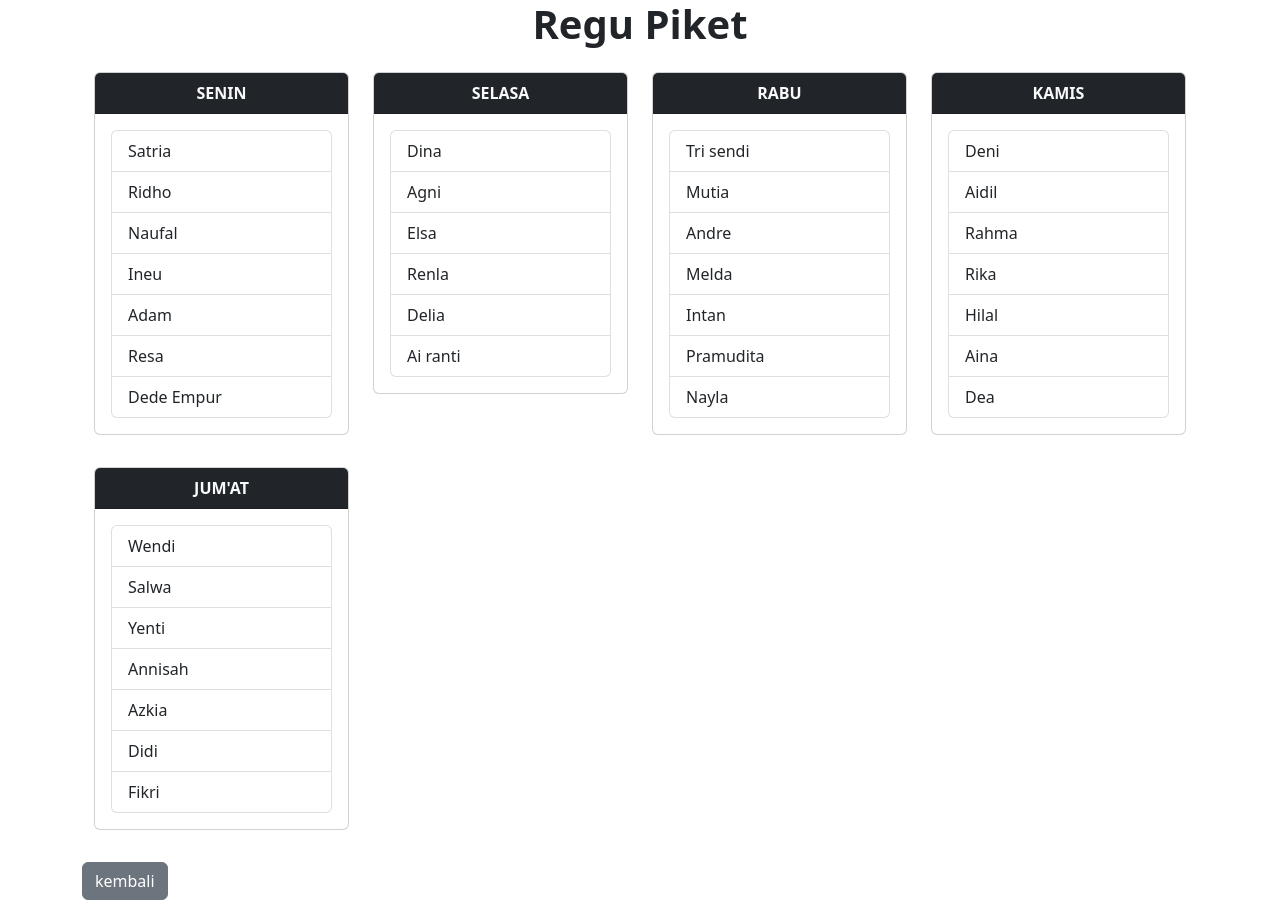
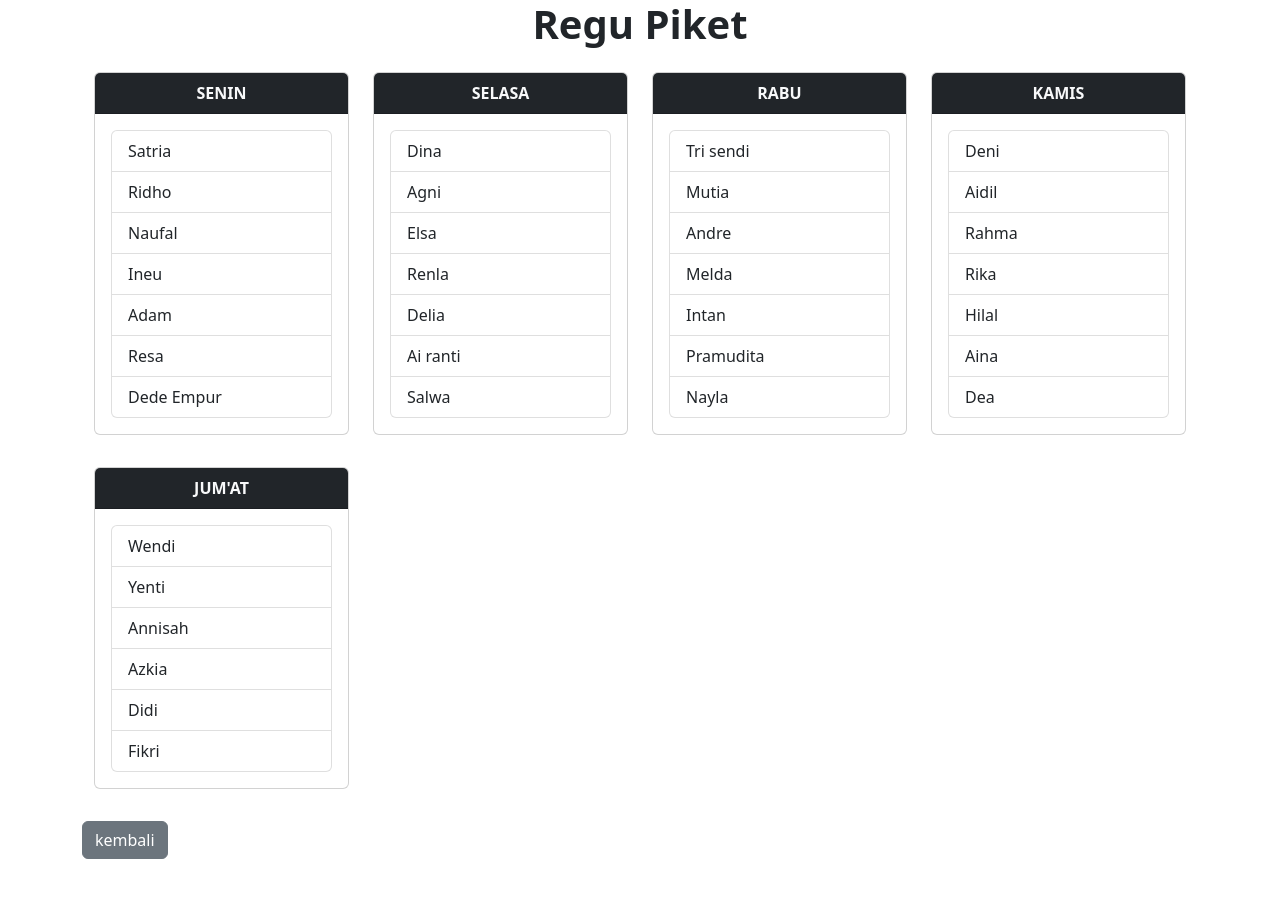
Before and after one commit to AndreFaisal/regu-piket, a Nuxt app: page /jadwal in a window 1280 px wide. After the commit the page ends 859 px from the top, so only its background shows below. Built offline with nearby package versions, Linux system fonts and the light colour scheme; no server answers.

Commit message:
tampilan oke

```diff
--- a/pages/jadwal.vue
+++ b/pages/jadwal.vue
@@ -31,6 +31,7 @@
                     <li class="list-group-item">Renla</li>
                     <li class="list-group-item">Delia</li>
                     <li class="list-group-item">Ai ranti</li>
+                    <li class="list-group-item">Salwa</li>
                   </ul>
                 </div>
               </div>
@@ -73,7 +74,6 @@
                 <div class="card-body">
                   <ul class="list-group">
                     <li class="list-group-item">Wendi</li>
-                    <li class="list-group-item">Salwa</li>
                     <li class="list-group-item">Yenti</li>
                     <li class="list-group-item">Annisah</li>
                     <li class="list-group-item">Azkia</li>
```
